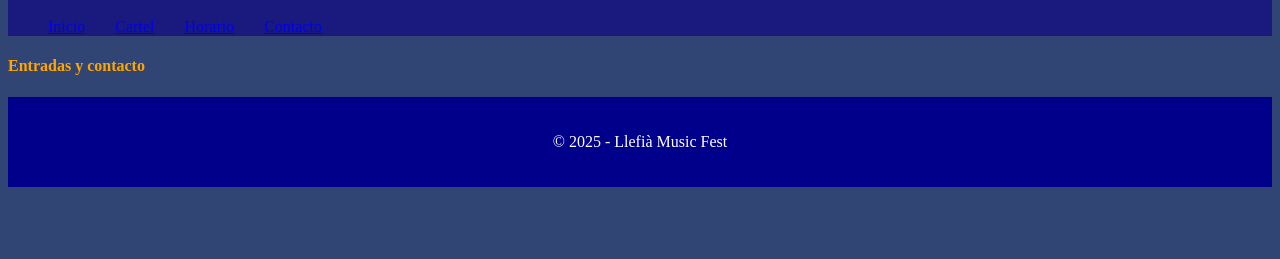
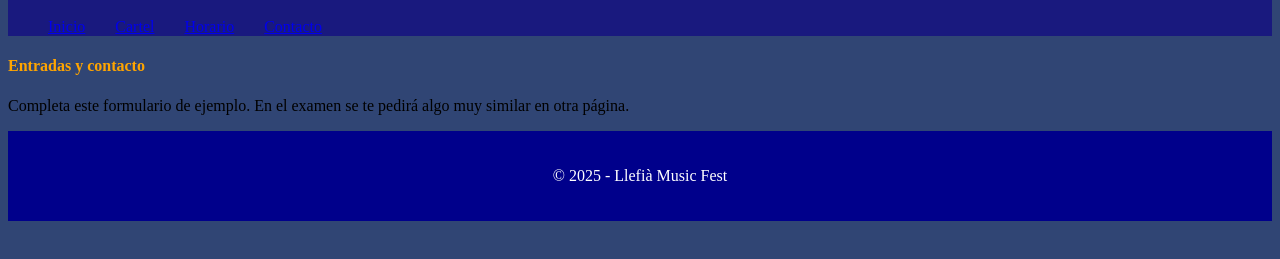
Before and after one commit to henryjoe06/llefia-musicfest-romero1-martinez, a plain HTML site: page paginas/contacto.html in a window 1280 px wide. Shown: the part 101-360 px from the top of the page. Drawn offline with Linux system fonts and the light colour scheme.

Commit message:
commit final

```diff
--- a/paginas/contacto.html
+++ b/paginas/contacto.html
@@ -21,7 +21,13 @@
     </header>
     <main>
       <h4 class="color-subtitulo">Entradas y contacto</h4>
-
+      <p>
+        Completa este formulario de ejemplo. En el examen se te pedirá algo muy
+        similar en otra página.
+      </p>
+      <section>
+        <div><form action=""></form></div>
+      </section>
     </main>
     <footer class="footer-color tamaño-footer">
       <p class="color-texto flex2">© 2025 - Llefià Music Fest</p>
```
